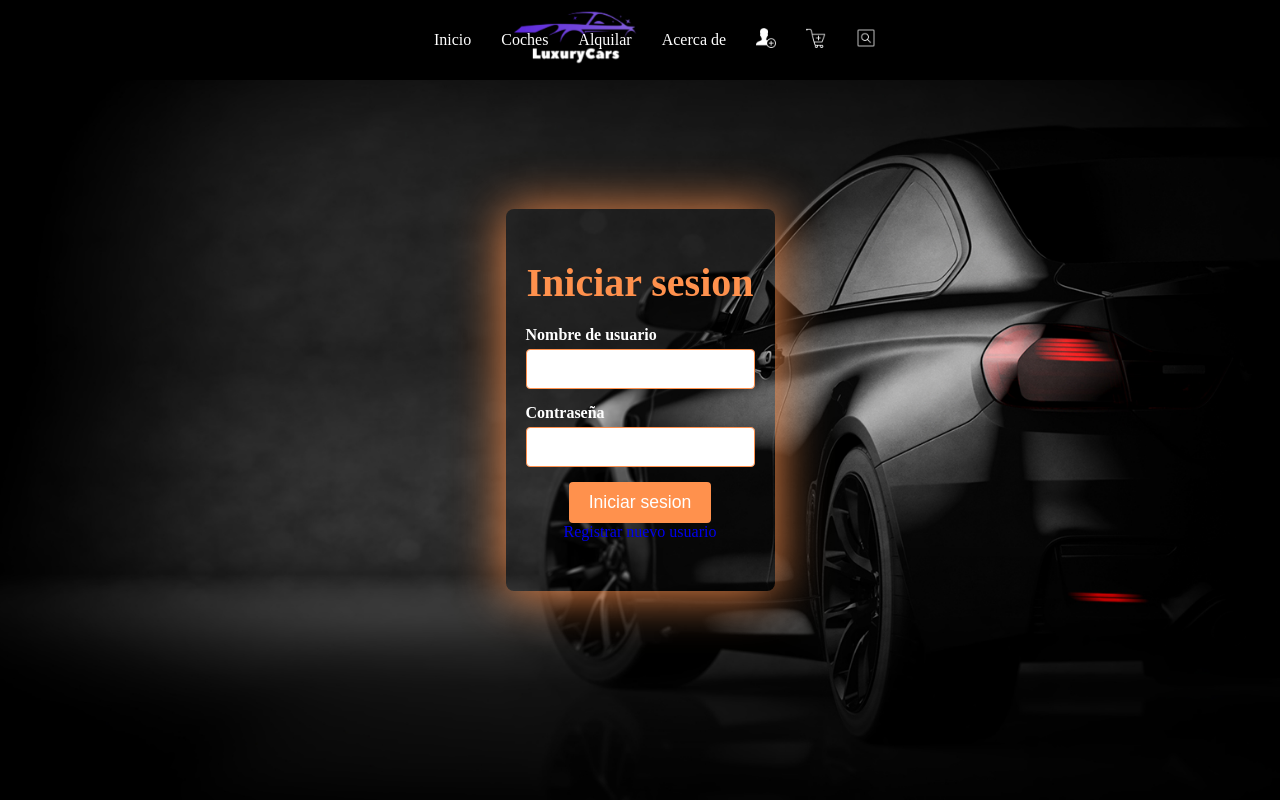
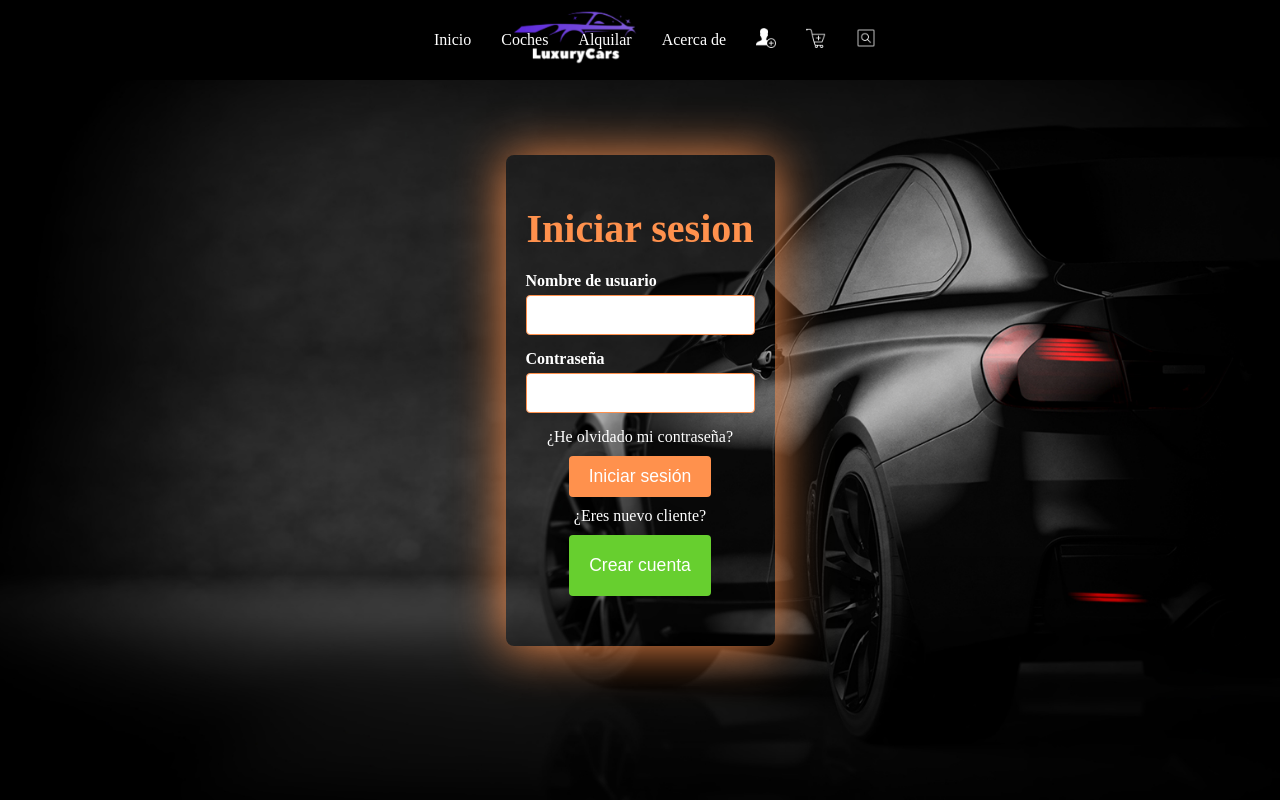
Before and after one commit to Kevinpc123/trabajo_kemel, a PHP site: page /login.php in a window 1280 px wide. Run offline with PHP 8.4, Linux system fonts and the light colour scheme.

Commit message:
Actualizacion v0.2 css login

```diff
--- a/login.php
+++ b/login.php
@@ -54,6 +54,24 @@
         }
         button:hover{
             background-color: #0057b300;
+        }
+        .btn2{
+            background-color: #67cf2f;
+            color: white;
+            border: none;
+            padding: 10px 20px;
+            border-radius: 4px;
+            cursor: pointer;
+            font-size: 1.1em;
+        }
+        .enlace{
+            display: block;
+            margin: 10px 0;
+            color: white;
+            text-decoration: none;
+        }
+        .enlace:hover{
+            text-decoration: underline;
         }
     </style>
     <?php
@@ -154,9 +172,11 @@
                 <label>Contraseña</label>
                 <input type="password" name="password" required>
             </div>
-            <button type="submit" name="iniciar_sesion">Iniciar sesion</button>
+            <a href="#" class="enlace">¿He olvidado mi contraseña?</a>
+            <button type="submit" name="iniciar_sesion">Iniciar sesión</button>
+            <p class="enlace">¿Eres nuevo cliente?</p>
+            <button type="submit" name="resgistro" class="btn2"><a href="registro.php" class="enlace">Crear cuenta</a></button>
         </form>
-        <a href="registro.php">Registrar nuevo usuario</a>
     </section>
 </div>
 </body>
```
